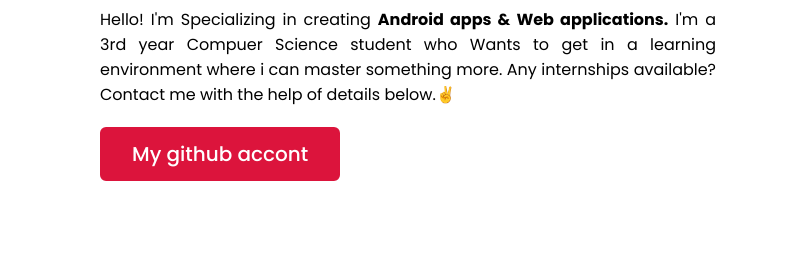
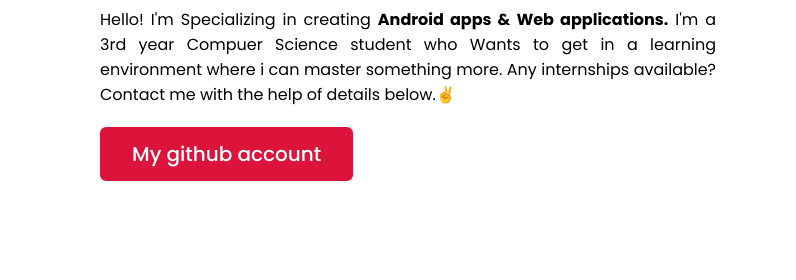
Before and after one commit to sridharreddy23/Personal_portfolio, a plain HTML site: page index.html in a window 1280 px wide. Shown: the part 1160-1440 px from the top of the page, 484-1280 px from the left. Drawn offline with nearby package versions, Linux system fonts and the light colour scheme.

Commit message:
update spelling

```diff
--- a/index.html
+++ b/index.html
@@ -57,7 +57,7 @@
                 <div class="column right">
                     <div class="text">I'm Sridhar and I'm a <span class="typing-2"></span></div>
                     <p>Hello! I'm  Specializing in creating <b>Android apps & Web applications.</b> I'm a 3rd year Compuer Science student who Wants to get in a learning environment where i can master something more. Any internships available? Contact me with the help of details below.✌️</p>
-                    <a href="https://github.com/sridharreddy23#:~:text=sridhar-,sridharreddy23,-sophomore%20programmer">My github accont</a>
+                    <a href="https://github.com/sridharreddy23#:~:text=sridhar-,sridharreddy23,-sophomore%20programmer">My github account</a>
                 </div>
             </div>
         </div>
```
